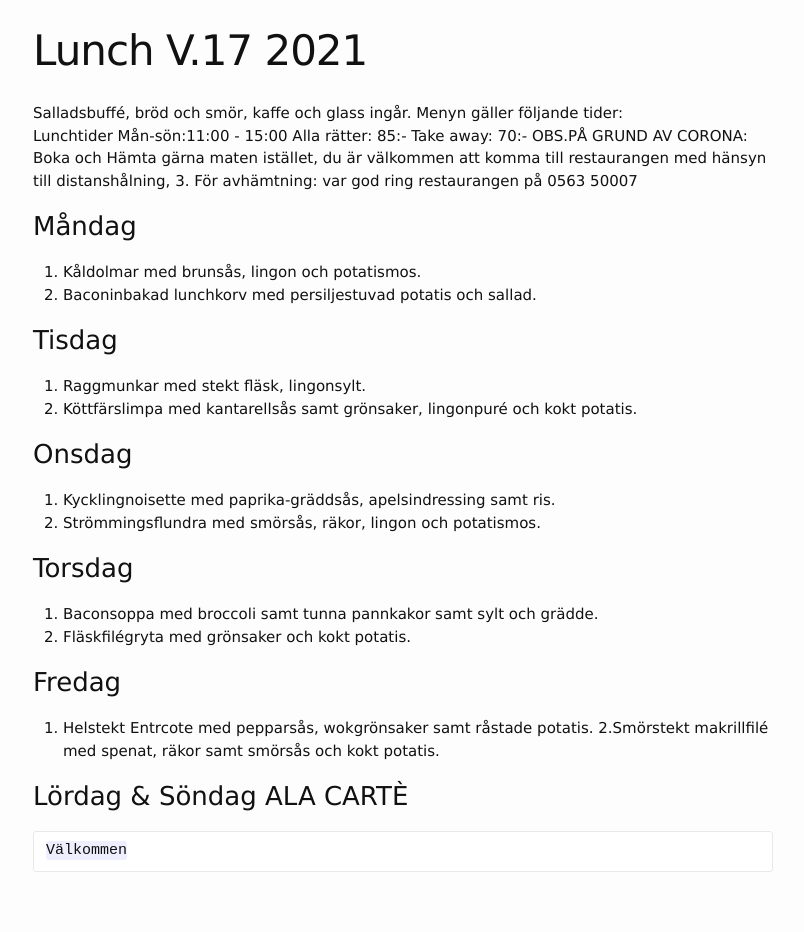
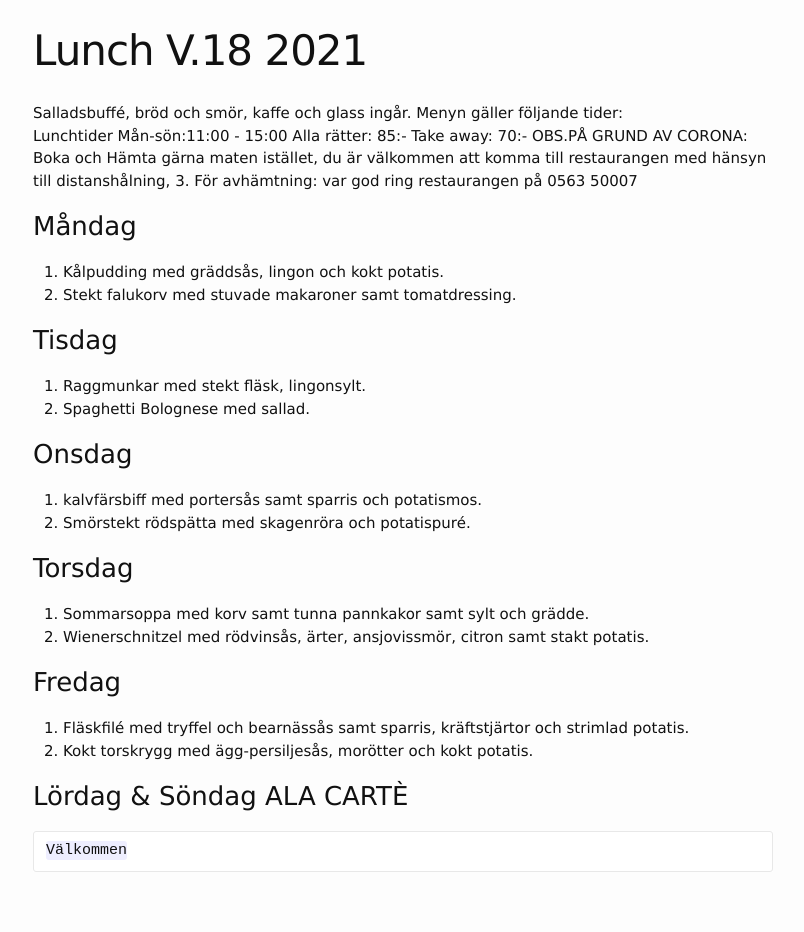
Before and after one commit to FarInn62/farinn62.github.io, a Jekyll site: the page built from lunch.md, in a window 1280 px wide. Shown: the whole page, without its empty margins (237-1041 px from the left). Built offline with Jekyll 4.4.1, drawn with Linux system fonts in a browser that asks for light colours.

Commit message:
Update lunch.md

```diff
--- a/lunch.md
+++ b/lunch.md
@@ -1,6 +1,6 @@
 ---
 layout: foodmenu
-title: Lunch V.17 2021
+title: Lunch V.18 2021
 permalink: /lunch/
 published: true
 ---
@@ -12,24 +12,24 @@ OBS.PÅ GRUND AV CORONA: Boka och Hämta gärna maten istället, du är välkomm
 
 
 ### Måndag
-1. Kåldolmar med brunsås, lingon och potatismos.
-2. Baconinbakad lunchkorv med persiljestuvad potatis och sallad.
+1. Kålpudding med gräddsås, lingon och kokt potatis.
+2. Stekt falukorv med stuvade makaroner samt tomatdressing.
 
 ### Tisdag
 1. Raggmunkar med stekt fläsk, lingonsylt.
-2. Köttfärslimpa med kantarellsås samt grönsaker, lingonpuré och kokt potatis.
+2. Spaghetti Bolognese med sallad.
 
 ### Onsdag
-1. Kycklingnoisette med paprika-gräddsås, apelsindressing samt ris.
-2. Strömmingsflundra med smörsås, räkor, lingon och potatismos.
+1. kalvfärsbiff med portersås samt sparris och potatismos.
+2. Smörstekt rödspätta med skagenröra och potatispuré.
 
 ### Torsdag
-1. Baconsoppa med broccoli samt tunna pannkakor samt sylt och grädde.
-2. Fläskfilégryta med grönsaker och kokt potatis.
+1. Sommarsoppa med korv samt tunna pannkakor samt sylt och grädde.
+2. Wienerschnitzel med rödvinsås, ärter, ansjovissmör, citron samt stakt potatis.
 
 ### Fredag
-1. Helstekt Entrcote med pepparsås, wokgrönsaker samt råstade potatis.
-2.Smörstekt makrillfilé med spenat, räkor samt smörsås och kokt potatis.
+1. Fläskfilé med tryffel och bearnässås samt sparris, kräftstjärtor och strimlad potatis.
+2. Kokt torskrygg med ägg-persiljesås, morötter och kokt potatis.
 
 
 ### Lördag & Söndag ALA CARTÈ
```
